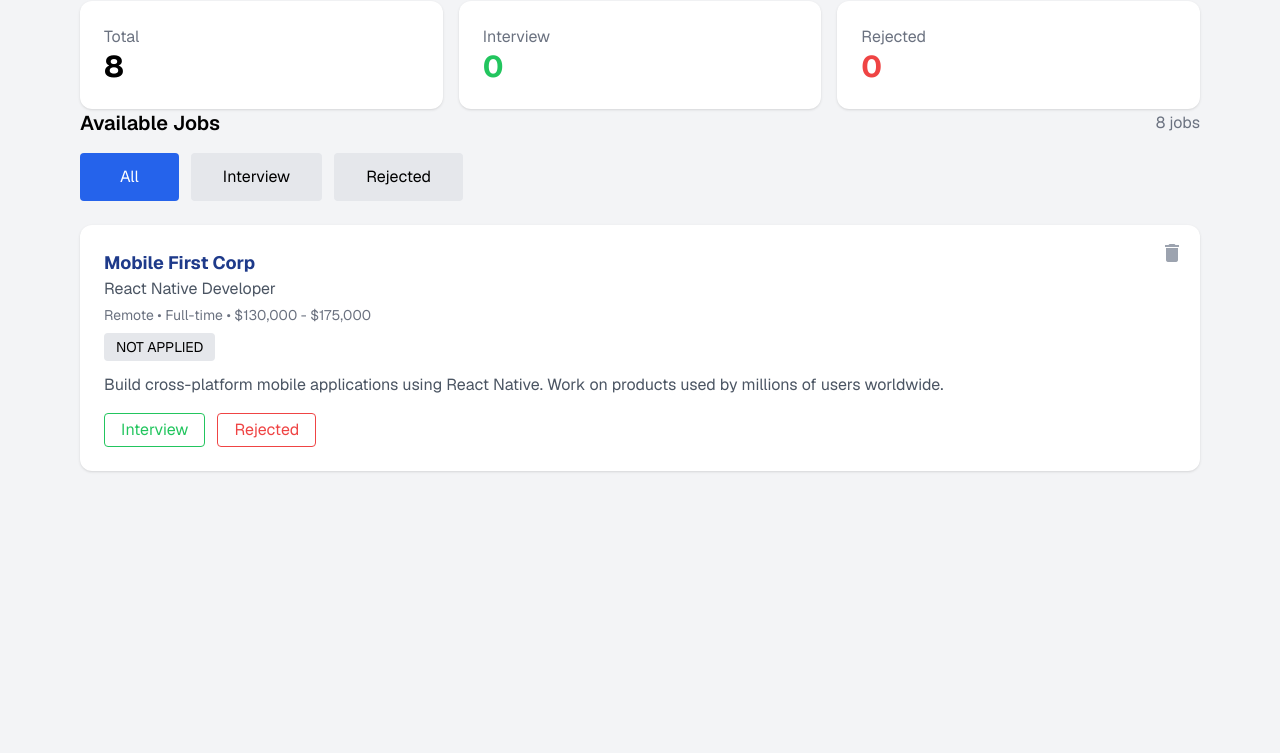
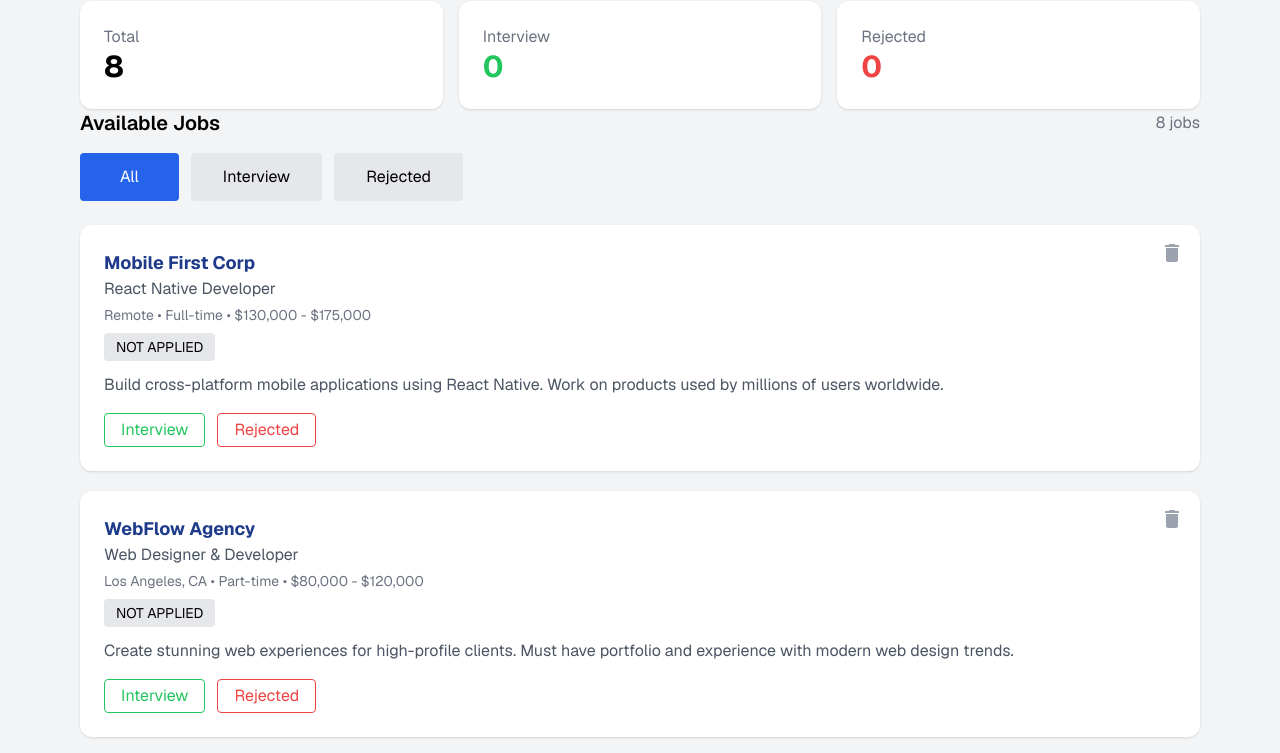
Before and after one commit to siam768-khulna/Job-Application-Tracker, a plain HTML site: page index.html in a window 1280 px wide. Shown: the part 75-828 px from the top of the page. Before the commit the page ends 800 px from the top, so only its background shows below. Drawn offline with nearby package versions, Linux system fonts and the light colour scheme.

Commit message:
create second job

```diff
--- a/index.html
+++ b/index.html
@@ -82,6 +82,23 @@
         </button>
       </div>
     </div>
+    <!-- job 2 -->
+     <div class="jobCard bg-white p-6 rounded-xl shadow relative">
+      <button class="deleteBtn absolute top-4 right-4 text-gray-400 hover:text-red-500">
+        <span class="material-icons">delete</span>
+      </button>
+      <h3 class="font-bold text-lg text-blue-900">WebFlow Agency</h3>
+      <p class="text-gray-600">Web Designer & Developer</p>
+      <p class="text-gray-500 text-sm mt-1">Los Angeles, CA • Part-time • $80,000 - $120,000</p>
+      <span class="statusTag inline-block mt-2 text-sm bg-gray-200 px-3 py-1 rounded">NOT APPLIED</span>
+      <p class="text-gray-600 mt-3">
+        Create stunning web experiences for high-profile clients. Must have portfolio and experience with modern web design trends.
+      </p>
+      <div class="flex gap-3 mt-4">
+        <button class="interviewBtn border border-green-500 text-green-500 px-4 py-1 rounded">Interview</button>
+        <button class="rejectBtn border border-red-500 text-red-500 px-4 py-1 rounded">Rejected</button>
+      </div>
+    </div>
     </div>
     </div>
 
```
